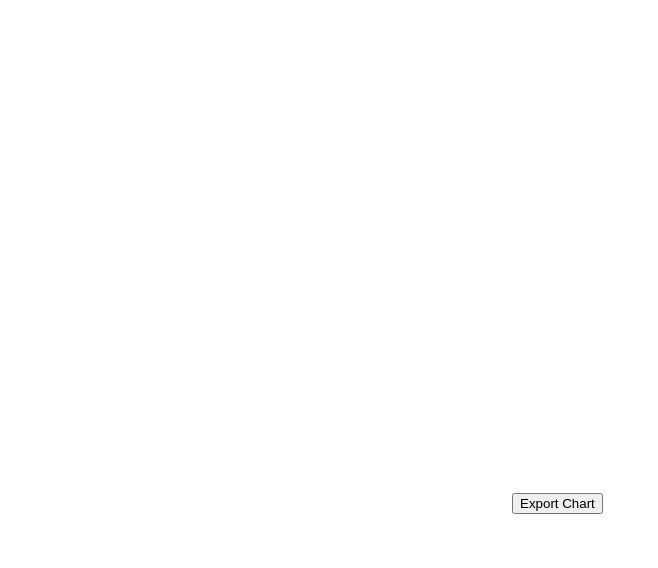
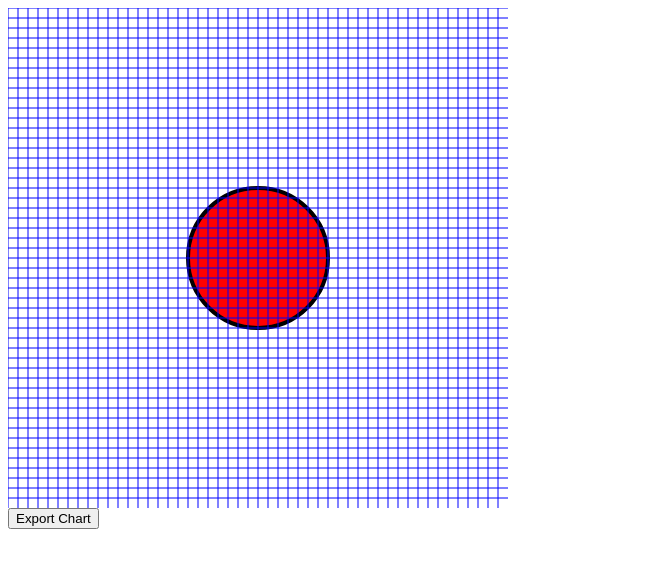
Before and after one commit to carlalennon/threecircular, a plain HTML site: page index.html in a window 1280 px wide. Shown: the whole page, without its empty margins (0-658 px from the left). Drawn offline with nearby package versions, Linux system fonts and the light colour scheme.

Commit message:
Add grid to BG

```diff
--- a/index.html
+++ b/index.html
@@ -8,9 +8,9 @@
 
 </head>
 <body>
-    <canvas id="gridtCanvas" width="500" height="500"></canvas>
+    <div id="container"></div>
     <button id="exportButton">Export Chart</button>
 
-    <script src="grid.js"></script> <!-- External JS file -->
+    <script src="script.js"></script> <!-- External JS file -->
 </body>
 </html>
--- /dev/null
+++ b/script.js
@@ -0,0 +1,52 @@
+// first we need to create a stage
+var stage = new Konva.Stage({
+  container: 'container',   // id of container <div>
+  width: 500,
+  height: 500
+});
+
+// then create layer
+var layer = new Konva.Layer();
+
+var gridLayer = new Konva.Layer();
+
+var gridSize = 10;
+
+for (var y = 0; y < stage.height(); y += gridSize) {
+  var gridX = new Konva.Line({
+    points: [0, y, stage.width(), y],
+    stroke: 'blue',
+    strokeWidth: 1,
+  });
+  gridLayer.add(gridX);
+}
+
+for (var x = 0; x < stage.width(); x += gridSize) {
+  var gridY = new Konva.Line({
+    points: [x, 0, x, stage.height()],
+    stroke: 'blue',
+    strokeWidth: 1,
+  });
+  gridLayer.add(gridY);
+}
+
+// create our shape
+var circle = new Konva.Circle({
+  x: stage.width() / 2,
+  y: stage.height() / 2,
+  radius: 70,
+  fill: 'red',
+  stroke: 'black',
+  strokeWidth: 4
+});
+
+// add the shape to the layer
+layer.add(circle);
+
+// add the layers to the stage
+stage.add(layer);
+stage.add(gridLayer);
+
+// draw the image
+layer.draw();
+gridLayer.draw();
```
